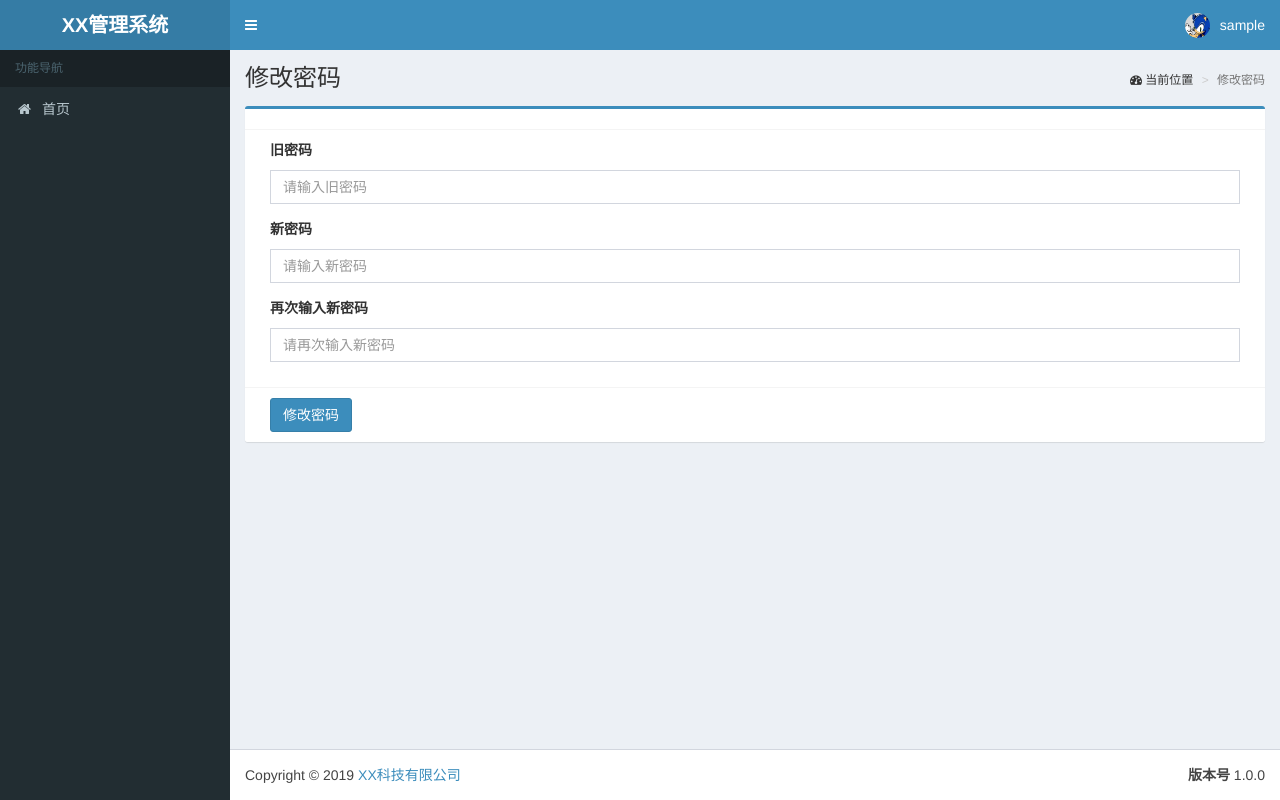
After one commit to jellyfrank/flask_manager, a Flask app: page /changepasswd in a window 1280 px wide. The commit adds this page. Run offline with Flask 2, Linux system fonts and the light colour scheme; the visitor is signed in with stand-in values (Sample User, id 1); data comes from the database, SQL or seed files in the repository; some libraries are stand-ins or nearby versions.

Commit message:
新增密码修改功能

```diff
--- a/app/main/__init__.py
+++ b/app/main/__init__.py
@@ -1,5 +1,8 @@
+
+
 from flask import Blueprint
 
 main = Blueprint('main', __name__)
 
 from . import views, forms, errors
+from . import users
--- a/app/main/forms.py
+++ b/app/main/forms.py
@@ -36,3 +36,15 @@ class ServerForm(FlaskForm):
     perm = FileField("密钥文件")
     passcode = PasswordField('秘钥密码')
     submit = SubmitField("提交")
+
+
+class UserPassword(FlaskForm):
+
+    old_password = PasswordField("旧密码", validators=[DataRequired(
+        message="不能为空"
+    )])
+    new_password = PasswordField("新密码", validators=[
+        DataRequired(message="不能为空"),
+        EqualTo('verify_password', message='两次密码不一致')])
+    verify_password = PasswordField("再次输入新密码", [DataRequired(message="不能为空")])
+    submit = SubmitField("修改密码")
--- /dev/null
+++ b/app/main/users.py
@@ -0,0 +1,35 @@
+#!/usr/bin/python3
+# @Time    : 2019-07-01
+# @Author  : Kevin Kong (kfx2007@163.com)
+
+# 用户安全相关
+from flask import request, flash
+from flask_login import login_required, current_user
+from . import main
+from utils.view_util import render_template
+from .forms import UserPassword
+from utils.model_util import flash_errors
+
+
+@main.route("/changepasswd", methods=["GET", "POST"])
+@login_required
+def changepasswd():
+    """修改密码"""
+    if request.method == "GET":
+        return render_template("user/changepasswd.html", form=UserPassword())
+    if request.method == "POST":
+        # 验证输入的密码是否符合条件
+        form = UserPassword(request.form)
+        old_password = request.form.get("old_password")
+        new_password = request.form.get("new_password")
+        if not form.validate_on_submit():
+            flash_errors(form)
+            return render_template("user/changepasswd.html", form=form)
+        # 验证原密码是否正确
+        if not current_user.verify_password(old_password):
+            flash("原密码不正确")
+            return render_template("user/changepasswd.html", form=form)
+        # 更新密码
+        current_user.update_password(new_password)
+        flash("密码修改成功")
+        return render_template("user/changepasswd.html", form=form)
--- a/app/main/views.py
+++ b/app/main/views.py
@@ -16,8 +16,6 @@ import os
 from app.model.servers import Server
 
 # 通用列表查询
-
-
 def common_list(DynamicModel, view):
     # 接收参数
     action = request.args.get('action')
@@ -118,7 +116,6 @@ def index():
 
 
 # 自动路由
-
 model_class = {
     hasattr(v, "__routename__") and v.__routename__ or k: v for key, value in inspect.getmembers(model) if inspect.ismodule(
         value) for k, v in inspect.getmembers(value) if inspect.isclass(v)
--- a/app/model/user.py
+++ b/app/model/user.py
@@ -1,24 +1,30 @@
 
 from app import db
-from werkzeug.security import check_password_hash
+from werkzeug.security import check_password_hash, generate_password_hash
 from flask_login import UserMixin
 from app import login_manager
 
 
-class User(UserMixin,db.Model):
+class User(UserMixin, db.Model):
 
     # __routename__ = "user"
 
-    id = db.Column(db.Integer,primary_key=True)
-    username  = db.Column(db.String)  # 用户名
-    password  = db.Column(db.String)  # 密码
-    fullname  = db.Column(db.String)  # 真实性名
-    email  = db.Column(db.String)  # 邮箱
-    phone  = db.Column(db.String)  # 电话
-    status = db.Column(db.Boolean,default=True) # 状态
+    id = db.Column(db.Integer, primary_key=True)
+    username = db.Column(db.String)  # 用户名
+    password = db.Column(db.String)  # 密码
+    fullname = db.Column(db.String)  # 真实性名
+    email = db.Column(db.String)  # 邮箱
+    phone = db.Column(db.String)  # 电话
+    status = db.Column(db.Boolean, default=True)  # 状态
 
     def verify_password(self, raw_password):
         return check_password_hash(self.password, raw_password)
+
+    def update_password(self, raw_password):
+        """更新密码"""
+        self.password = generate_password_hash(raw_password)
+        db.session.add(self)
+        db.session.commit()
 
 
 @login_manager.user_loader
--- a/app/templates/base.html
+++ b/app/templates/base.html
@@ -60,7 +60,8 @@
                                 </li>
                                 <li class="user-footer">
                                     <div class="pull-left">
-                                        <a href="{{ url_for('main.index') }}" class="btn btn-default btn-flat">统计信息</a>
+                                        <a href="{{ url_for('main.changepasswd') }}"
+                                            class="btn btn-default btn-flat">修改密码</a>
                                     </div>
                                     <div class="pull-right">
                                         <a href="{{ url_for('auth.logout') }}" class="btn btn-default btn-flat">退出登录</a>
--- /dev/null
+++ b/app/templates/user/changepasswd.html
@@ -0,0 +1,51 @@
+{% extends "base.html" %}
+
+{% block title %}修改密码{% endblock %}
+
+{% block navbar %}
+<section class="content-header">
+    <h1>修改密码</h1>
+    <ol class="breadcrumb">
+        <li><i class="fa fa-dashboard"></i> 当前位置</li>
+        <li class="active">修改密码</li>
+    </ol>
+</section>
+{% endblock %}
+
+{% block content %}
+<div class="box box-primary">
+    <form method="post" enctype="multipart/form-data">
+        {{form.hidden_tag()}}
+        <div class="box-header with-border">
+            {% include 'message.html' %}
+        </div>
+
+        <div class="box-body">
+            <div class="col-md-12">
+                <div class="form-group">
+                    <label>{{form.old_password.label}}</label>
+                    {{form.old_password(class_="form-control",placeholder="请输入旧密码")}}
+                </div>
+            </div>
+            <div class="col-md-12">
+                <div class="form-group">
+                    <label>{{form.new_password.label}}</label>
+                    {{form.new_password(class_="form-control select2",placeholder="请输入新密码")}}
+                </div>
+            </div>
+            <div class="col-md-12">
+                <div class="form-group">
+                    <label>{{form.verify_password.label}}</label>
+                    {{form.verify_password(class_="form-control",placeholder="请再次输入新密码")}}
+                </div>
+            </div>
+        </div>
+
+        <div class="box-footer">
+            <div class="col-md-12">
+                {{form.submit(class_="btn btn-primary pull-left")}}
+            </div>
+        </div>
+    </form>
+</div>
+{% endblock %}
```
Also changed, not shown: app/templates/message.html (line endings or trailing spaces).
